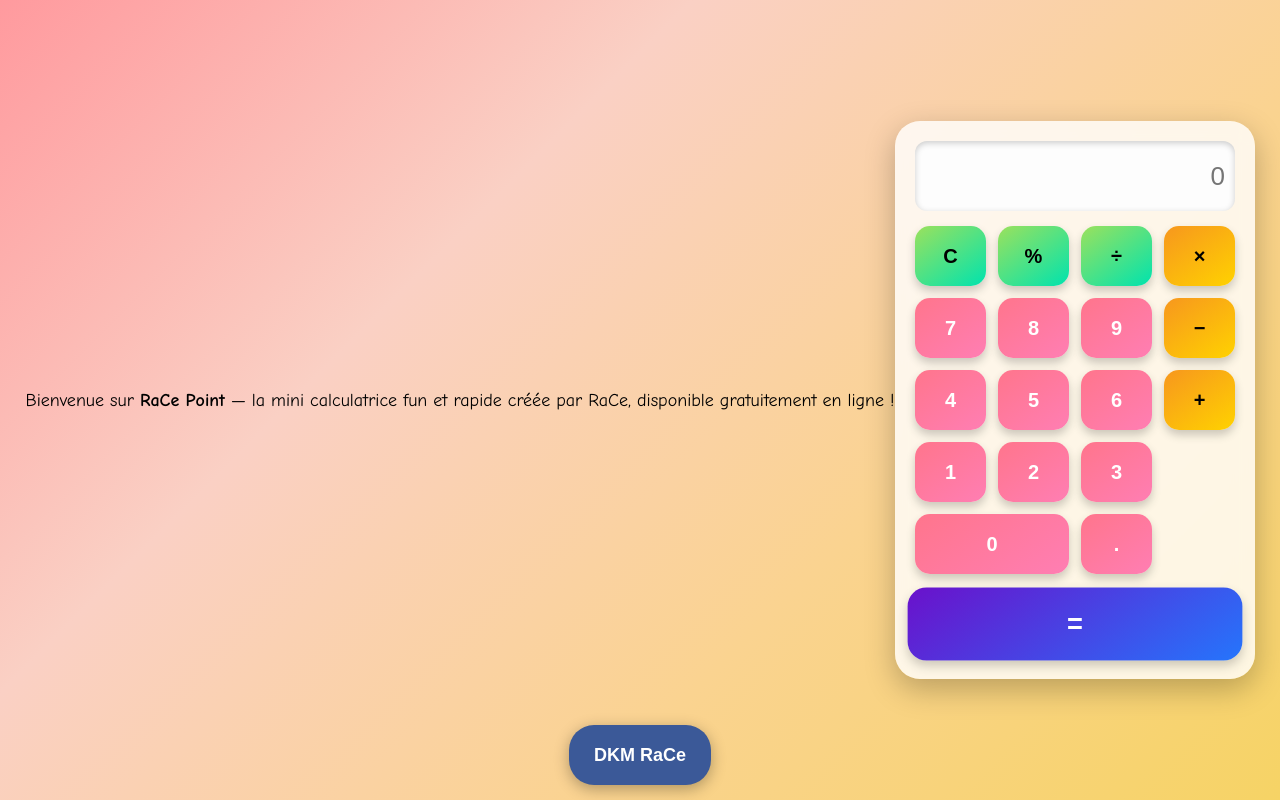
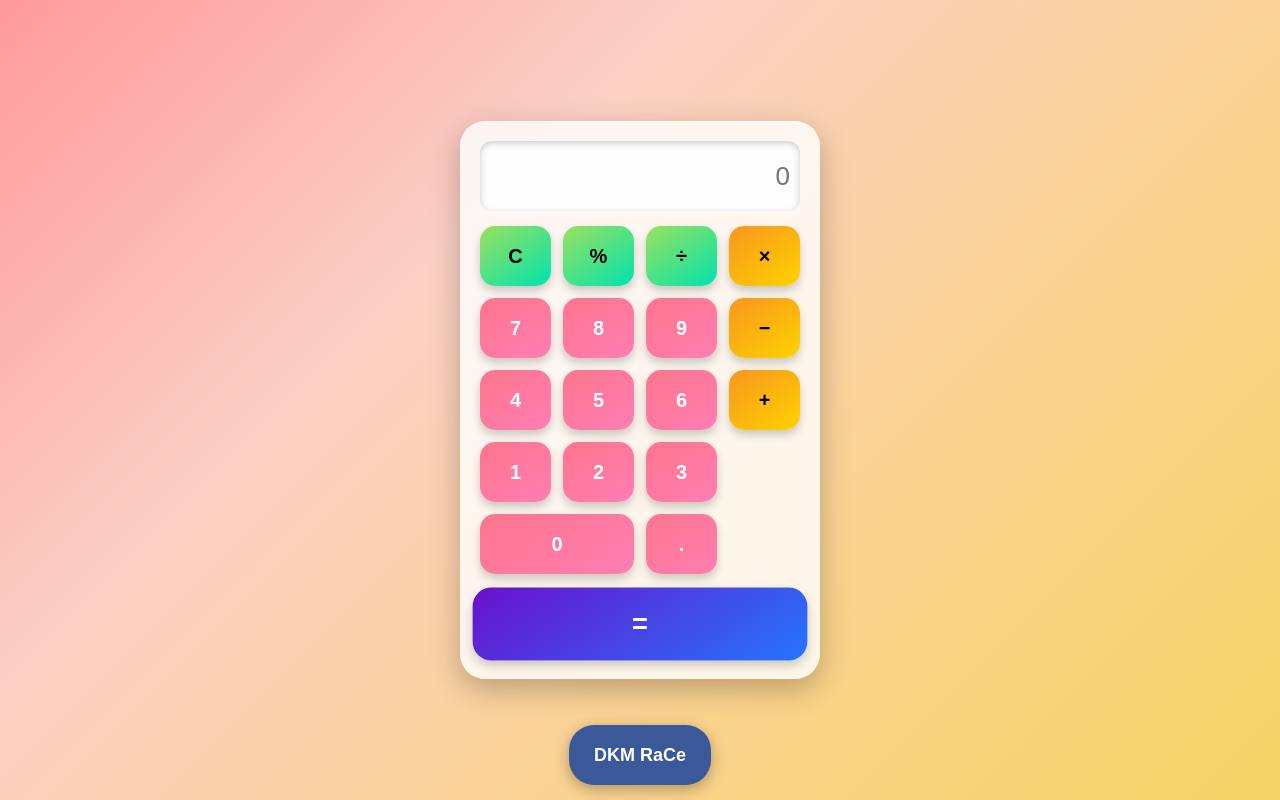
Before and after one commit to DKMRaCe-cell/mini_calculatrice, a plain HTML site: page index.html in a window 1280 px wide. Drawn offline with Linux system fonts and the light colour scheme.

Commit message:
Update index.html

```diff
--- a/index.html
+++ b/index.html
@@ -28,9 +28,6 @@
   <link rel="stylesheet" href="style.css">
 </head>
 <body>
-  <p style="text-align:center; font-size: 18px;">
-  Bienvenue sur <strong>RaCe Point</strong> — la mini calculatrice fun et rapide créée par RaCe, disponible gratuitement en ligne !
-  </p>
   <div class="calculator">
     <!-- Écran -->
     <input type="text" id="screen" disabled placeholder="0">
```
